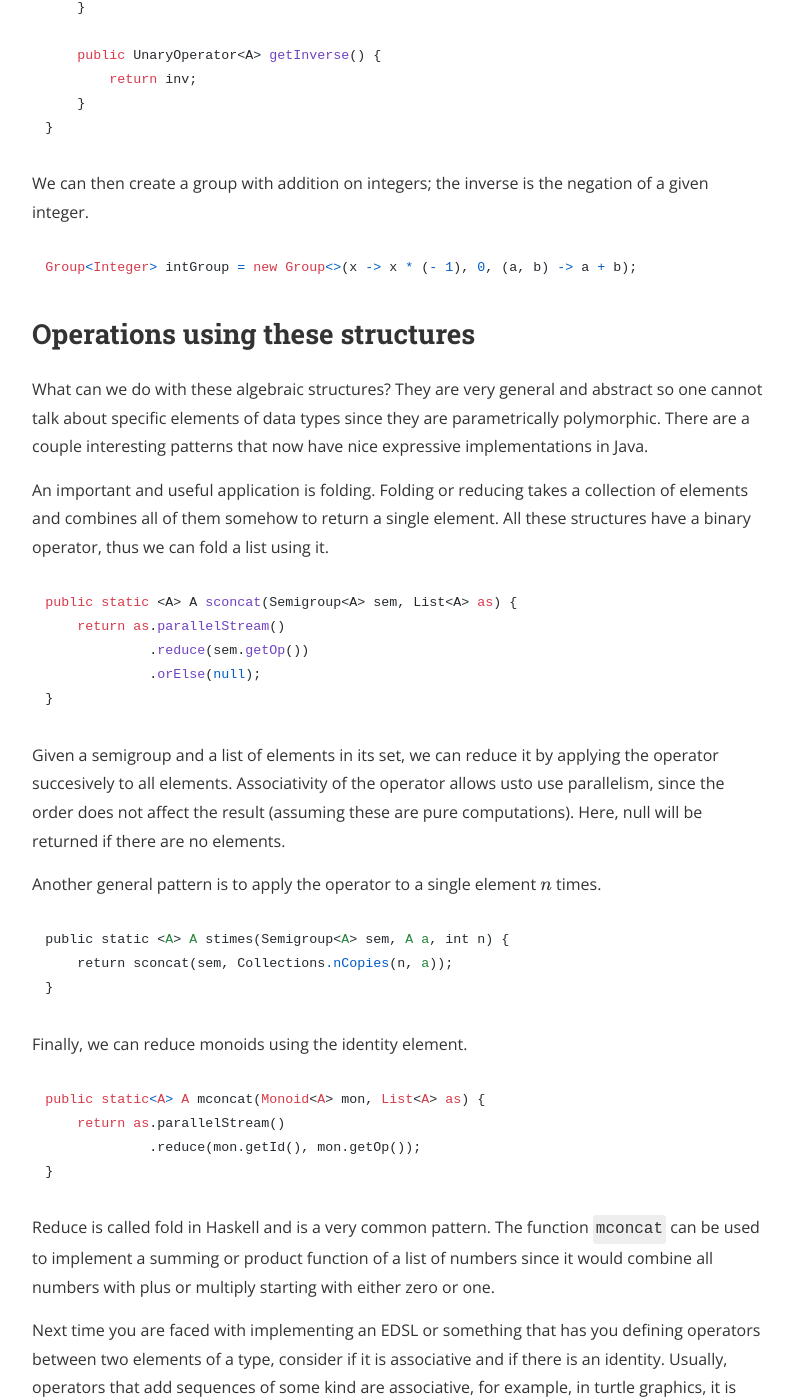
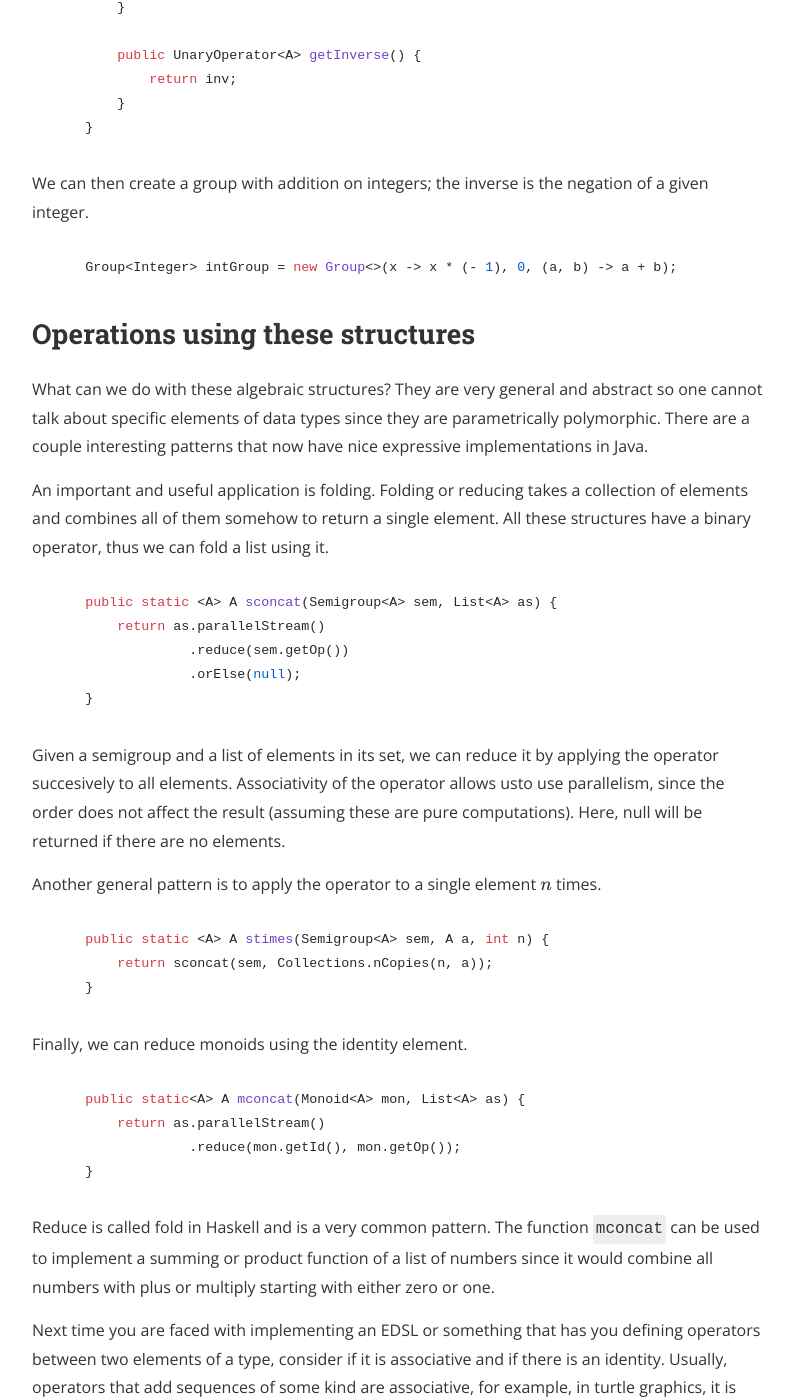
Before and after one commit to superhaNds/superhaNds.github.io, a Jekyll site: the page built from _posts/2017-10-10-alg-struct.md, in a window 1280 px wide and 1400 px high, scrolled down 3083 px. Shown: the whole window, without its empty margins (240-1033 px from the left). Built offline with Jekyll 4.4.1, drawn with Linux system fonts in a browser that asks for light colours; nearby versions of some CDN libraries; formulas are drawn with MathJax 3; some of the changed text lies outside the part shown.

Commit message:
use highlightjs

````diff
--- a/_config.yml
+++ b/_config.yml
@@ -24,10 +24,7 @@
 logo: "/assets/logo.png"
 
 # Build settings
-highlighter: rouge
 markdown: kramdown
-kramdown:
-  input: GFM
 paginate: 5
 paginate_path: "/page:num/"
 inter_post_navigation: false
--- a/_posts/2017-10-10-alg-struct.md
+++ b/_posts/2017-10-10-alg-struct.md
@@ -19,7 +19,7 @@
 
 In Java, we can define a semigroup as a class parameterized by a type with one attribute, the operation. The libraries of `java.util.function` have already defined what we need.
 
-```java
+{% highlight java %}
 public class Semigroup<A> {
 
     private final BinaryOperator<A> bop;
@@ -36,7 +36,7 @@
         return bop;
     }
 }
-```
+{% endhighlight %}
 
 The parameter `A` represents the set while the `BinaryOperator` is a binary function that given two elements of `A`, it returns the result. The operation must be associative, but it is of course impossible to verify this in a programming language (or is it?).
 
@@ -48,7 +48,7 @@
 
 For an implementation, we can extend the `Semigroup` class and add a single element that represents the identity element.
 
-```java
+{% highlight java %}
 public class Monoid<A> extends Semigroup<A> {
 
     private final A id;
@@ -62,22 +62,23 @@
         return id;
     }
 }
-```
+{% endhighlight %}
+
 In multiplication, the identity is \\(1\\) whereas in addition, it is \\(0\\). In string concatenation, it's the empty string. Let's define a few instances.
 
-```java
+{% highlight java %}
 Monoid<Integer> intMult = new Monoid<>(1, (a, b) -> a * b);
 Monoid<String> stringConcat = new Monoid<>("", String::concat);
-```
+{% endhighlight %}
 
 The functional interfaces are used here to define a lambda expression or anonymous function. This is very natural in functional programming, but might seem strange for now. The point is we want to pass around functions as data too and this sets the stage for very powerful high level programming. For the string monoid, we use method inference.
 
 Booleans are also monoids under logical OR and AND.
 
-```java
+{% highlight java %}
 Monoid<Boolean> boolAnd = new Monoid<>(true, (p, q) -> p && q);
 Monoid<Boolean> boolOr = new Monoid<>(false, (p, q) -> p || q);
-```
+{% endhighlight %}
 
 ## Groups ##
 
@@ -85,7 +86,7 @@
 
 We model the inverse by a unary function that returns the inverse element of the argument, since each element must have its own unique inverse.
 
-```java
+{% highlight java %}
 public class Group<A> extends Monoid<A> {
 
     private final UnaryOperator<A> inv;
@@ -99,13 +100,13 @@
         return inv;
     }
 }
-```
+{% endhighlight %}
 
 We can then create a group with addition on integers; the inverse is the negation of a given integer.
 
-```java
+{% highlight java %}
 Group<Integer> intGroup = new Group<>(x -> x * (- 1), 0, (a, b) -> a + b);
-```
+{% endhighlight %}
 
 ## Operations using these structures
 
@@ -113,32 +114,32 @@
 
 An important and useful application is folding. Folding or reducing takes a collection of elements and combines all of them somehow to return a single element. All these structures have a binary operator, thus we can fold a list using it.
 
-```java
+{% highlight java %}
 public static <A> A sconcat(Semigroup<A> sem, List<A> as) {
     return as.parallelStream()
              .reduce(sem.getOp())
              .orElse(null);
 }
-```
+{% endhighlight %}
 
 Given a semigroup and a list of elements in its set, we can reduce it by applying the operator succesively to all elements. Associativity of the operator allows usto use parallelism, since the order does not affect the result (assuming these are pure computations). Here, null will be returned if there are no elements.
 
 Another general pattern is to apply the operator to a single element \\(n\\) times.
 
-```java
+{% highlight java %}
 public static <A> A stimes(Semigroup<A> sem, A a, int n) {
     return sconcat(sem, Collections.nCopies(n, a));
 }
-```
+{% endhighlight %}
 
 Finally, we can reduce monoids using the identity element.
 
-```java
+{% highlight java %}
 public static<A> A mconcat(Monoid<A> mon, List<A> as) {
     return as.parallelStream()
              .reduce(mon.getId(), mon.getOp());
 }
-```
+{% endhighlight %}
 
 Reduce is called fold in Haskell and is a very common pattern. The function `mconcat` can be used to implement a summing or product function of a list of numbers since it would combine all numbers with plus or multiply starting with either zero or one.
 
````
